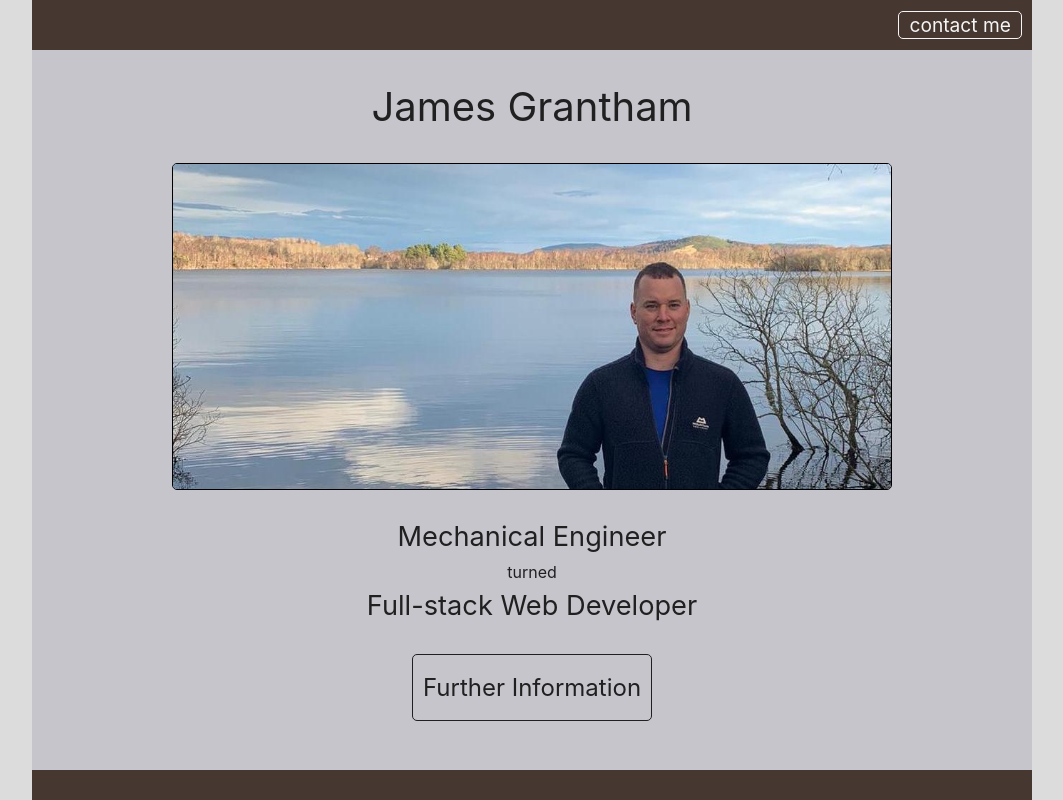
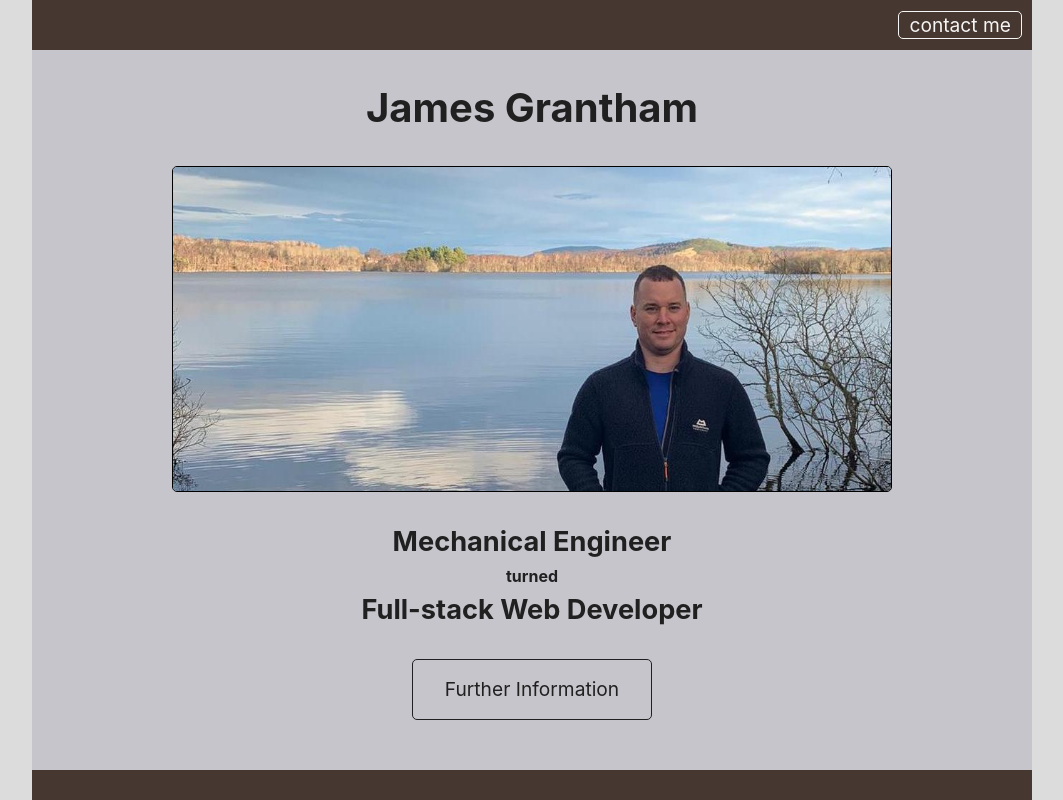
Before and after one commit to jrgrantham/james-grantham, a React (Create React App) app: page / in a window 1280 px wide. Shown: the top 800 px of the page, without its empty margins (108-1171 px from the left). Built offline with nearby package versions, Linux system fonts and the light colour scheme; no server answers.

Commit message:
Add bold to landing

```diff
--- a/src/components/LandingInitialView.jsx
+++ b/src/components/LandingInitialView.jsx
@@ -49,9 +49,9 @@ export default function LandingInitialView() {
           <h3>Full-stack Web Developer</h3>
         </div>
         <Link to="/professional">
-          <h4 id="info" className="hide">
+          <h5 id="info" className="hide">
             Further Information
-          </h4>
+          </h5>
         </Link>
       </LandingContent>
     </LandingContainer>
@@ -103,7 +103,11 @@ const LandingContent = styled.div`
     border: 1px solid black
   }
 
-  h4 {
+  h1, h3, p {
+    font-weight: bold
+  }
+
+  h5 {
     margin-bottom: 20px
     padding: 1rem 0
     min-width: 15rem
```
